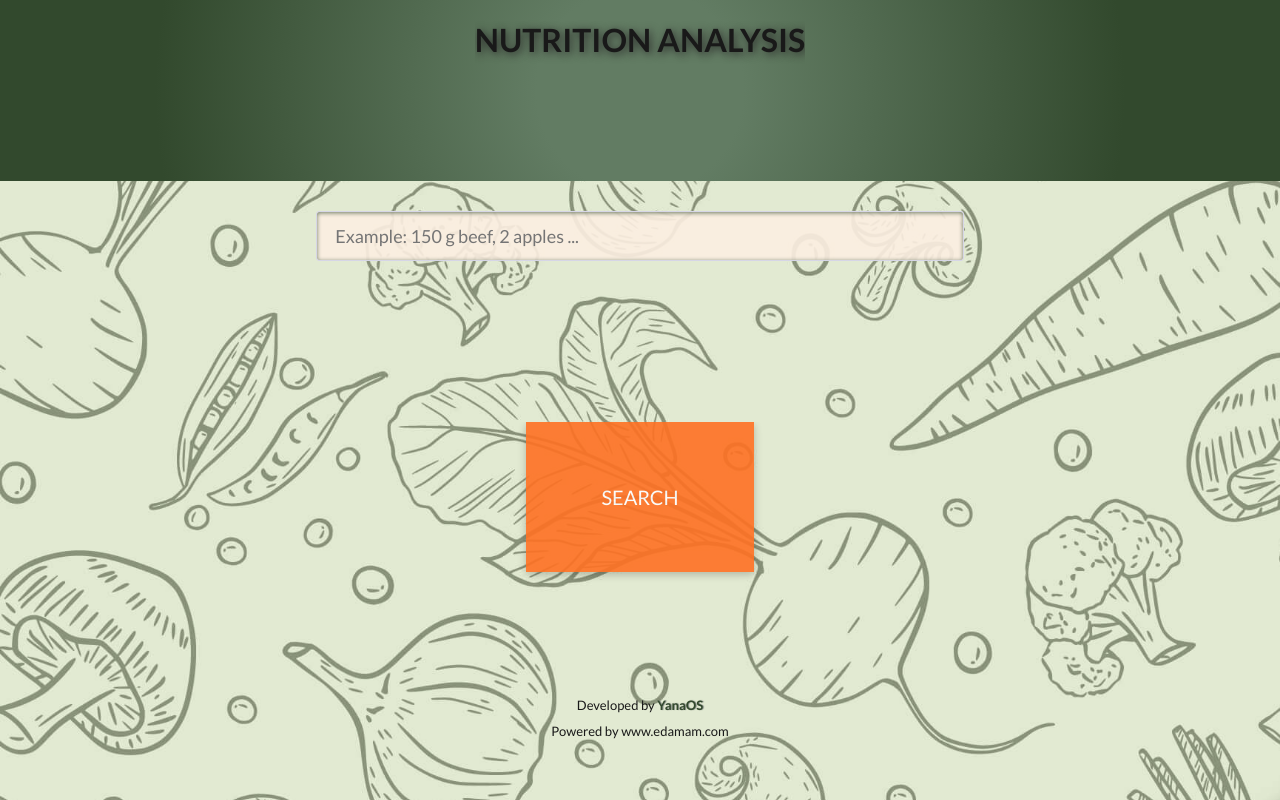
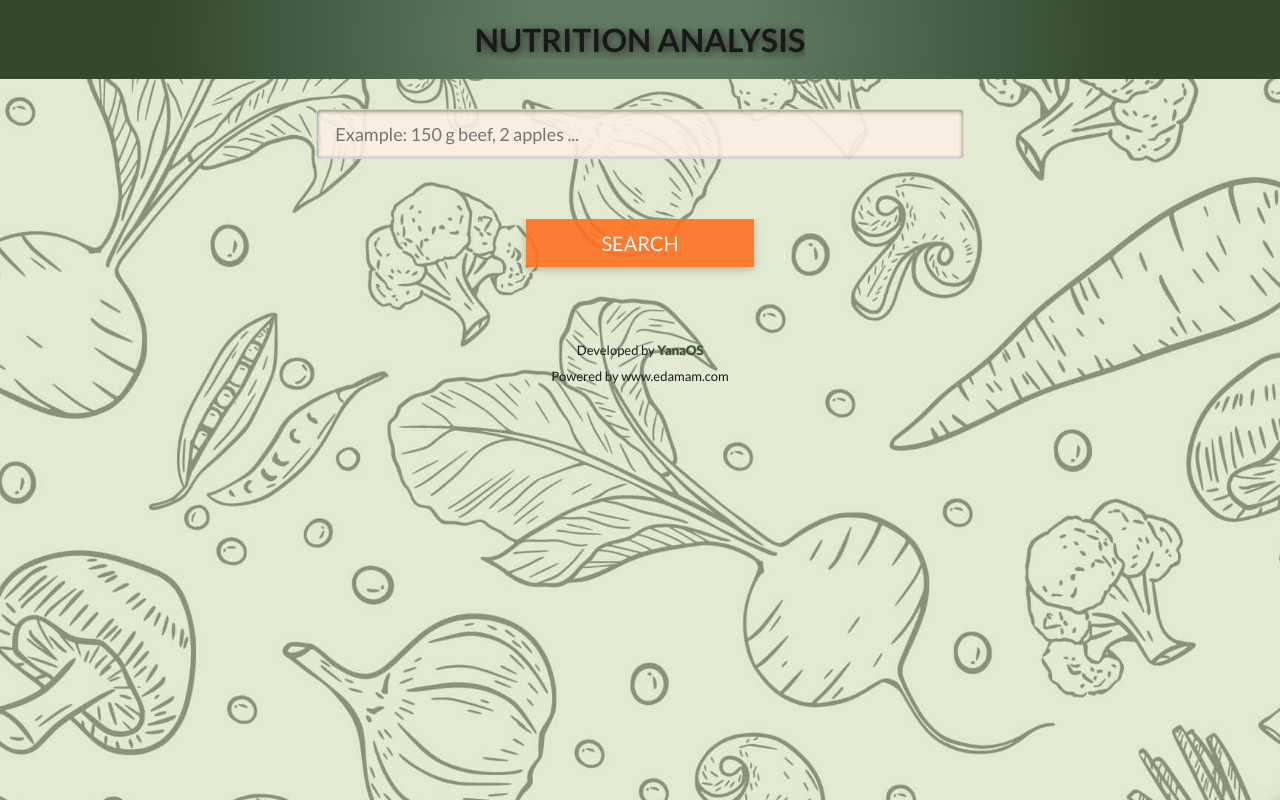
Before and after one commit to YanaOSuh/nutrition-analysis-react, a React (Create React App) app: page / in a window 1280 px wide. Built offline with nearby package versions, Linux system fonts and the light colour scheme.

Commit message:
change display:grid to display:flex in .App

```diff
--- a/src/App.css
+++ b/src/App.css
@@ -30,7 +30,9 @@ img {
   min-width: 100vw;
   min-height: 100vh;
   text-align: center;
-  display: grid;
+  display: flex;
+  flex-direction: column;
+
 }
 .header-text {
   background: radial-gradient(circle, rgba(98,124,99,1) 16%, rgba(50,73,45,1) 75%);
```
